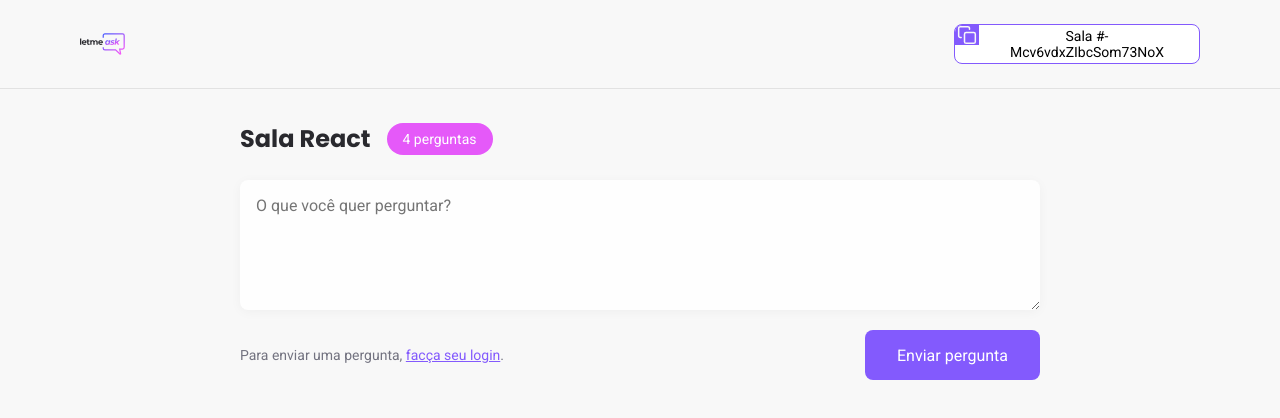
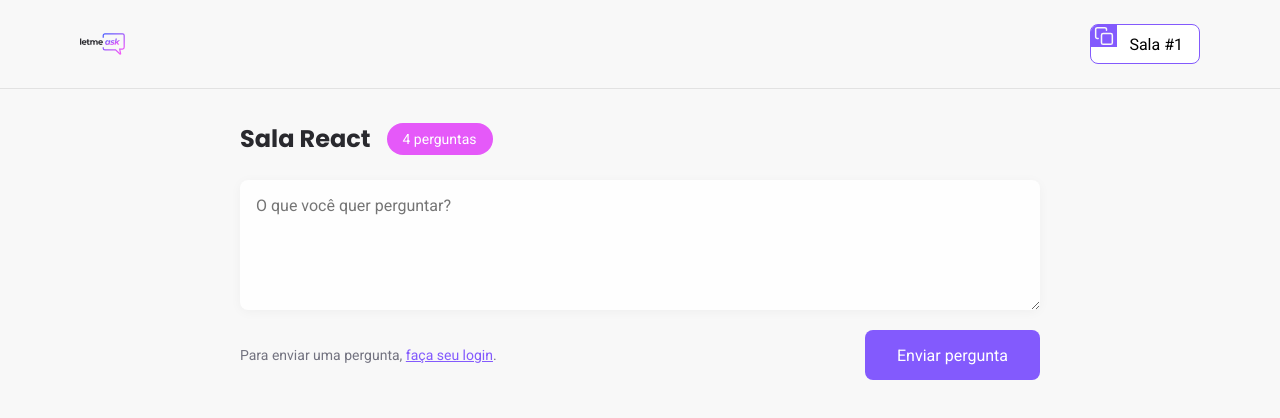
Before and after one commit to ulaecio/letmeask-nlw-together, a React (Create React App) app in the folder letmeask/: page /rooms/1 in a window 1280 px wide. Shown: the top 418 px of the page. Built offline with nearby package versions, Linux system fonts and the light colour scheme; no server answers.

Commit message:
Show room code automatic on page

```diff
--- a/letmeask/src/components/RoomCode.tsx
+++ b/letmeask/src/components/RoomCode.tsx
@@ -2,13 +2,22 @@
 
 import '../styles/room-code.scss';
 
-export function RoomCode () {
+type RoomCodeProps={
+  code: string;
+}
+
+export function RoomCode(props: RoomCodeProps) {
+
+    function copyRoomCodeToClipboard() {
+        navigator.clipboard.writeText(props.code)
+    }
+
     return (
-        <button className="room-code">
+        <button className="room-code" onClick={copyRoomCodeToClipboard}>
             <div>
                 <img src={copyImg} alt="Copy room code"/>
             </div>
-            <span>Sala #-Mcv6vdxZIbcSom73NoX</span>
+            <span>Sala #{props.code}</span>
         </button>
     )
 }
--- a/letmeask/src/pages/Room.tsx
+++ b/letmeask/src/pages/Room.tsx
@@ -1,15 +1,22 @@
 import logoImg from "../assets/images/logo.svg";
 import { Button } from "../components/Button";
 import { RoomCode } from "../components/RoomCode";
+import {useParams} from 'react-router-dom'
 import "../styles/room.scss";
 
+type RoomParams =  {
+    id: string;
+}
+
 export function Room() {
+    const params= useParams<RoomParams>();
+
   return (
     <div id="page-room">
       <header>
         <div className="content">
           <img src={logoImg} alt="Letmeask" />
-          <RoomCode />
+          <RoomCode code={params.id}/>
         </div>
       </header>
 
@@ -24,7 +31,7 @@
 
           <div className="form-footer">
             <span>
-              Para enviar uma pergunta, <button>facça seu login</button>.
+              Para enviar uma pergunta, <button>faça seu login</button>.
             </span>
             <Button type="submit">Enviar pergunta</Button>
           </div>
--- a/letmeask/src/styles/global.scss
+++ b/letmeask/src/styles/global.scss
@@ -9,6 +9,6 @@
     color: #29292e;
 }
 
-body, input, button, textarea {
+body, input, button, textarea{
     font: 400 16px 'Roboto', sans-serif;
 }
--- a/letmeask/src/styles/room-code.scss
+++ b/letmeask/src/styles/room-code.scss
@@ -15,6 +15,8 @@
         display: flex;
         justify-content: center;
         align-items: center;
+        border: 1px solid #835afd;
+
         }
 
     span{
@@ -22,8 +24,5 @@
         align-self: center;
         flex: 1;
         padding: 0 16px 0 12px;
-        width: 220px;
-        font-size: 14px;
-        font-weight: 500;
     }
 }
```
